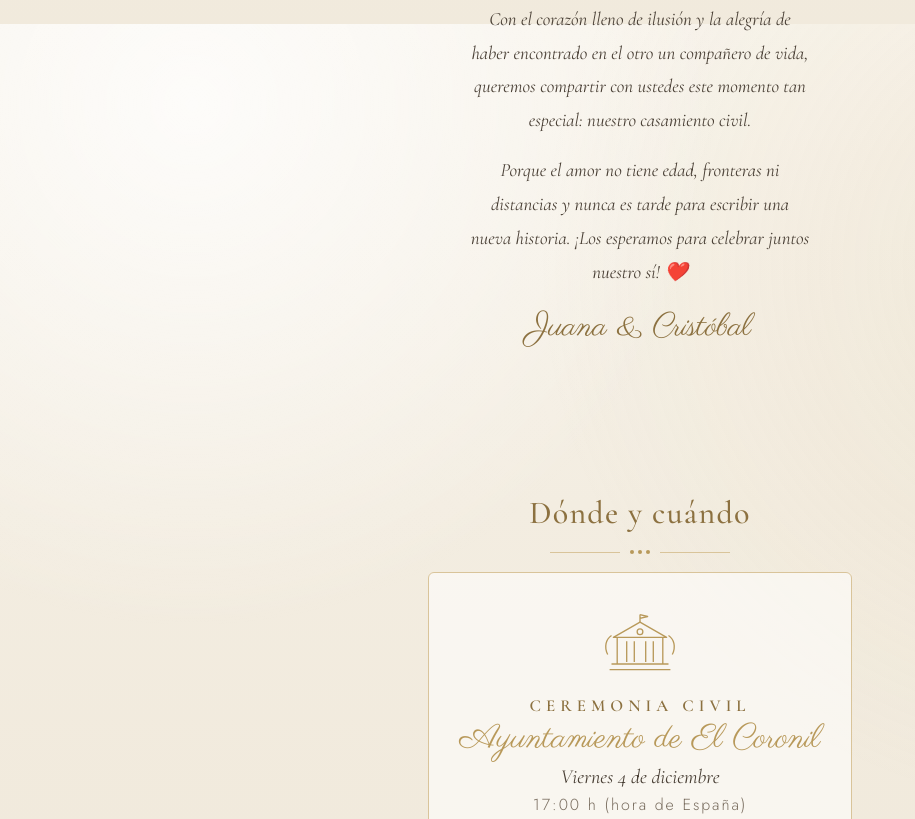
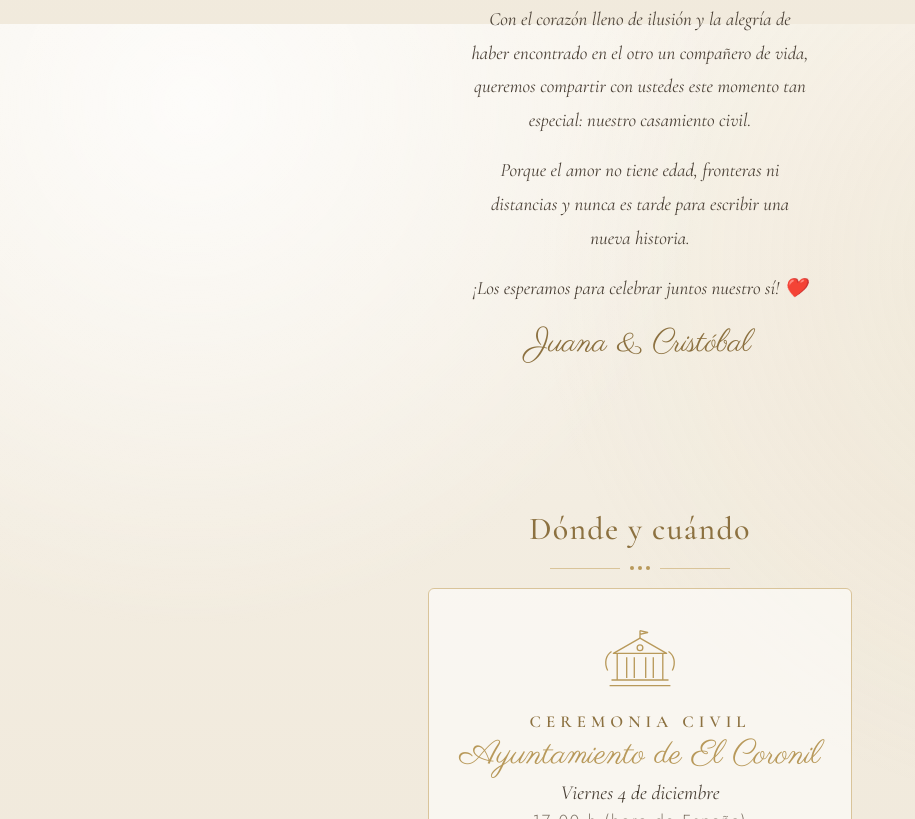
Before and after one commit to NorbertoLoyola/invitaciones-entregas, a plain HTML site: page casamiento-juana-cristobal-2026-12-04/index.html in a window 1280 px wide. Shown: the part 2376-3195 px from the top of the page, without its empty margins (0-915 px from the left). Drawn offline with nearby package versions, Linux system fonts and the light colour scheme.

Commit message:
Juana & Cristobal: cierre de la historia en parrafo aparte

```diff
--- a/casamiento-juana-cristobal-2026-12-04/index.html
+++ b/casamiento-juana-cristobal-2026-12-04/index.html
@@ -425,7 +425,8 @@ const CONFIG = {
     "La nuestra nació en una pantalla, entre mensajes, llamadas que se estiraban hasta tarde y miles de kilómetros de distancia. De Sevilla, España, a Buenos Aires, Argentina, dos caminos que parecían tan lejanos encontraron la manera de unirse.",
     "El destino nos regaló la oportunidad de conocernos, el amor hizo que la distancia se achicara y hoy la felicidad nos invita a dar un paso más.",
     "Con el corazón lleno de ilusión y la alegría de haber encontrado en el otro un compañero de vida, queremos compartir con ustedes este momento tan especial: nuestro casamiento civil.",
-    "Porque el amor no tiene edad, fronteras ni distancias y nunca es tarde para escribir una nueva historia. ¡Los esperamos para celebrar juntos nuestro sí! ❤️",
+    "Porque el amor no tiene edad, fronteras ni distancias y nunca es tarde para escribir una nueva historia.",
+    "¡Los esperamos para celebrar juntos nuestro sí! ❤️",
   ],
   firma: "Juana & Cristóbal",
   dressCode: "", // sin definir: la sección queda oculta
```
